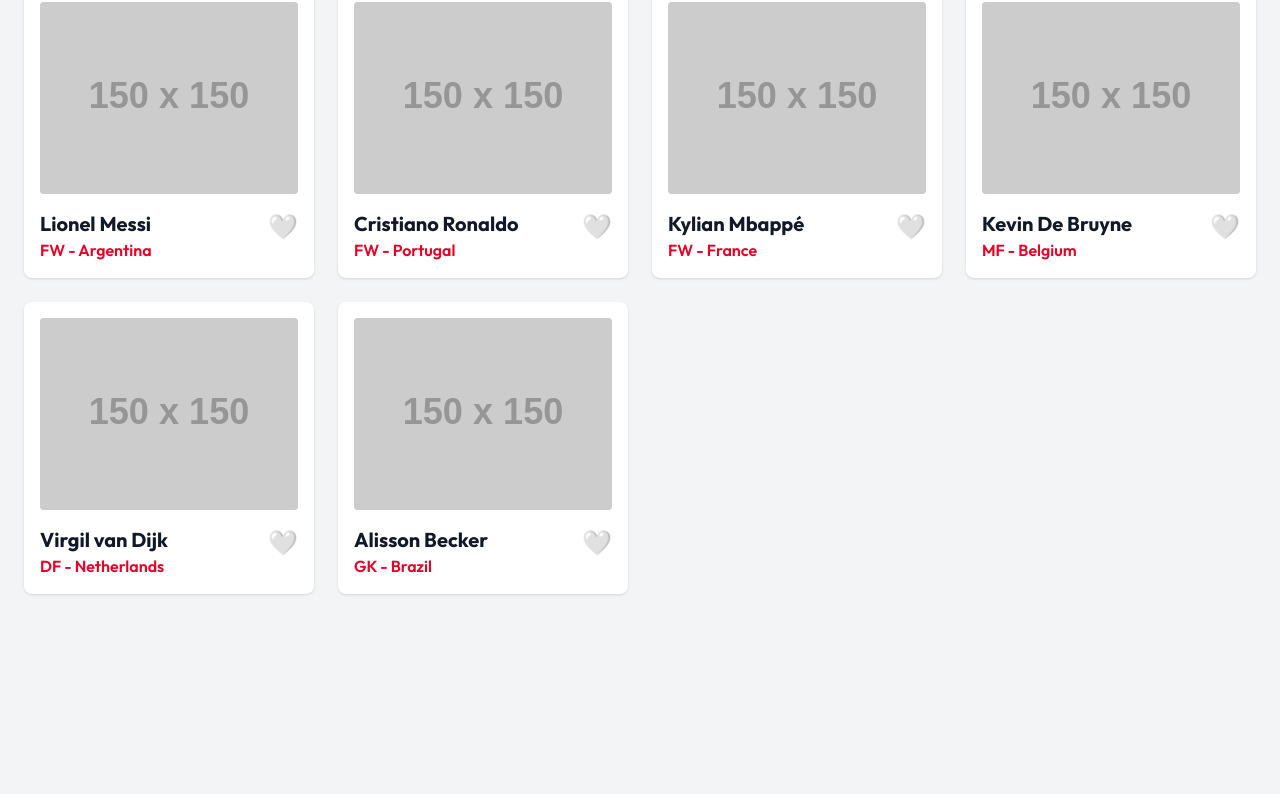
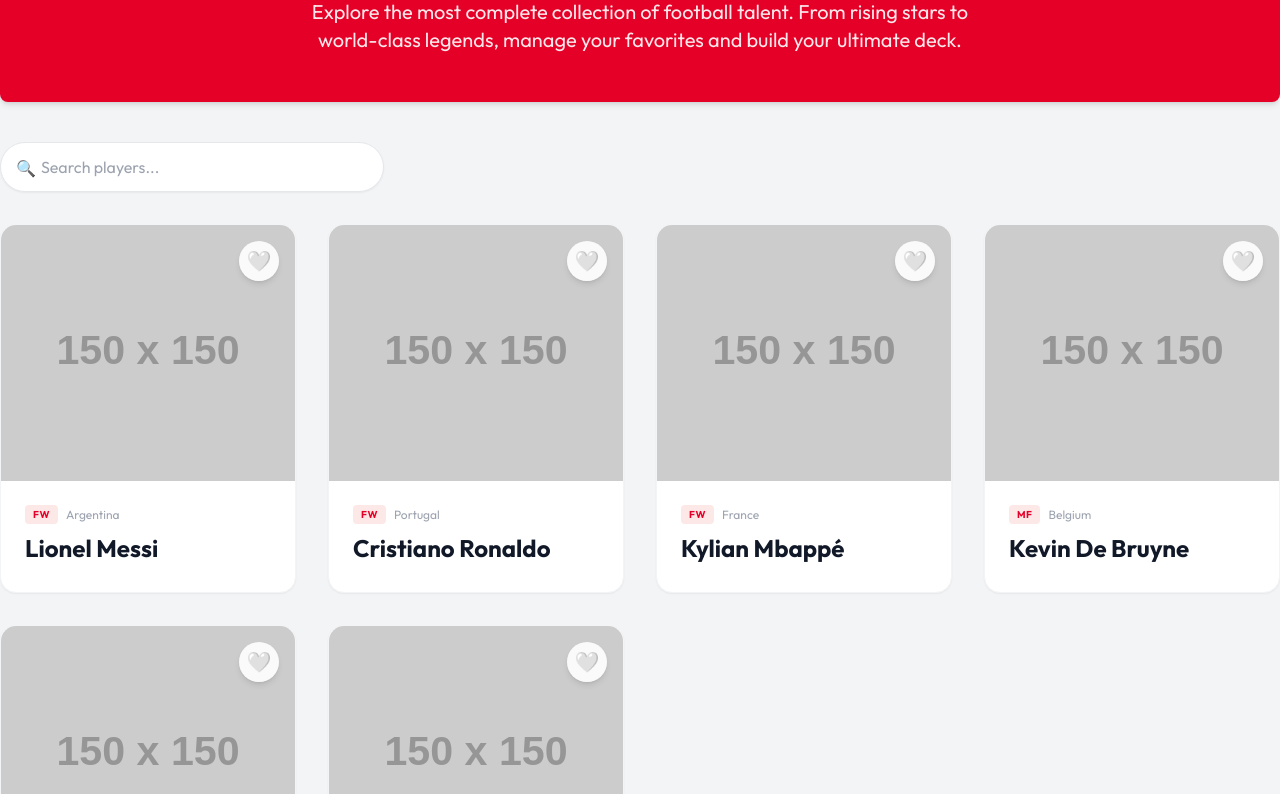
Before and after one commit to erdinhrmwn/milestone-project-01, a plain HTML site: page players.html in a window 1280 px wide. Shown: the part 198-992 px from the top of the page. Before the commit the page ends 896 px from the top, so only its background shows below. Drawn offline with nearby package versions, Linux system fonts and the light colour scheme; placeholder pictures from the web are drawn by us.

Commit message:
feat: enhance players page with hero section, search functionality, and updated card UI

```diff
--- a/players.html
+++ b/players.html
@@ -65,9 +65,24 @@
         </a>
     </nav>
 
-    <main class="container mx-auto mt-10 p-6">
-        <h1 class="text-3xl font-bold mb-6 text-center text-[#e50027]">Available Players</h1>
-        <div id="playerGrid" class="grid grid-cols-1 sm:grid-cols-2 md:grid-cols-3 lg:grid-cols-4 gap-6">
+    <main class="container mx-auto mt-6">
+        <!-- Players Hero Section -->
+        <section class="md:p-12 p-6 mx-6 md:mx-0 bg-[#e50027] rounded-lg shadow-md text-center mb-10">
+            <h1 class="text-5xl font-extrabold mb-4 text-white">The Elite Gallery</h1>
+            <p class="text-xl text-white/90 max-w-2xl mx-auto">
+                Explore the most complete collection of football talent. From rising stars to world-class legends, manage your favorites and build your ultimate deck.
+            </p>
+        </section>
+
+        <!-- Search & Filter (UI Only) -->
+        <div class="px-6 md:px-0 mb-8 flex flex-col md:flex-row gap-4 justify-between items-center">
+            <div class="relative w-full md:w-96">
+                <input id="searchInput" type="text" placeholder="Search players..." class="w-full pl-10 pr-4 py-3 rounded-full border border-gray-200 focus:ring-2 focus:ring-[#e50027] focus:outline-none shadow-sm">
+                <span class="absolute left-4 top-3.5 text-gray-400">🔍</span>
+            </div>
+        </div>
+
+        <div id="playerGrid" class="grid grid-cols-1 sm:grid-cols-2 md:grid-cols-3 lg:grid-cols-4 gap-8 px-6 md:px-0 pb-12">
             <!-- Dynamic Content -->
         </div>
     </main>
@@ -76,40 +91,58 @@
     <script src="favorites.js"></script>
     <script>
         const playerGrid = document.getElementById('playerGrid');
+        const searchInput = document.getElementById('searchInput');
 
-        function renderPlayers() {
-            const players = getAvailablePlayers();
+        let availablePlayers = getAvailablePlayers();
+
+        searchInput.onkeyup = () => {
+            let inputVal = searchInput.value.toLowerCase();
+
+            if (!inputVal) {
+                renderPlayers(availablePlayers);
+                return;
+            }
+
+            let filteredPlayers = availablePlayers.filter(player => player.name.toLowerCase().includes(inputVal));
+            renderPlayers(filteredPlayers);
+        }
+
+        function handleFavorite(playerId) {
+            toggleFavorite(playerId);
+
+            availablePlayers = getAvailablePlayers();
+            renderPlayers(availablePlayers);
+        }
+
+        function renderPlayers(players) {
             playerGrid.innerHTML = '';
 
             players.forEach(player => {
                 const favoriteStatus = isFavorite(player.id);
 
                 playerGrid.innerHTML += `
-                    <div class="bg-white p-4 rounded-lg shadow hover:shadow-xl transition relative">
-                        <div class="w-full h-48 bg-gray-200 rounded mb-4 overflow-hidden flex items-center justify-center">
-                            <img src="${player.image}" alt="${player.name}" class="object-cover w-full h-full">
+                    <div class="group bg-white rounded-2xl overflow-hidden shadow-sm hover:shadow-2xl transition-all duration-300 border border-gray-100 flex flex-col">
+                        <div class="relative h-64 bg-gray-50 overflow-hidden">
+                            <img src="${player.image}" alt="${player.name}" class="object-cover w-full h-full transform group-hover:scale-110 transition-transform duration-500">
+                            <button onclick="handleFavorite(${player.id})"
+                                class="absolute top-4 right-4 bg-white/90 backdrop-blur-sm w-10 h-10 rounded-full flex items-center justify-center shadow-md hover:bg-white transition-colors z-10">
+                                <span class="text-xl transition-transform active:scale-125">${favoriteStatus ? '❤️' : '🤍'}</span>
+                            </button>
                         </div>
-                        <div class="flex justify-between items-start">
-                            <div>
-                                <h2 class="text-xl font-bold">${player.name}</h2>
-                                <p class="text-[#e50027] font-semibold">${player.position} - ${player.nationality}</p>
+                        <div class="p-6 flex-grow flex flex-col justify-between">
+                            <div class="flex items-center gap-2 mb-2">
+                                <span class="px-2 py-0.5 bg-[#fde8e8] text-[#e50027] text-[10px] font-bold rounded uppercase tracking-wider">${player.position}</span>
+                                <span class="text-gray-400 text-xs">${player.nationality}</span>
                             </div>
-                            <button onclick="handleFavorite(${player.id})" class="text-2xl focus:outline-none transition transform hover:scale-110">
-                                ${favoriteStatus ? '❤️' : '🤍'}
-                            </button>
+                            <h2 class="text-2xl font-bold text-gray-900 group-hover:text-[#e50027] transition-colors mb-1">${player.name}</h2>
                         </div>
                     </div>
                 `;
             });
         }
 
-        function handleFavorite(playerId) {
-            toggleFavorite(playerId);
-            renderPlayers(); // Re-render to update icons
-        }
-
         // Initial render
-        renderPlayers();
+        renderPlayers(availablePlayers);
     </script>
 </body>
 
```
